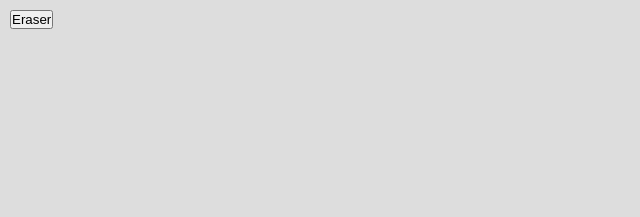
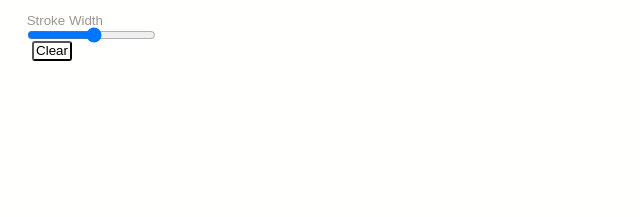
Before and after one commit to sy2729/canvas-draw, a plain HTML site: page index.html in a window 1280 px wide. Shown: the whole page, without its empty margins (0-640 px from the left). Drawn offline with Linux system fonts and the light colour scheme.

Commit message:
/bin/bash: q: command not found

```diff
--- a/index.html
+++ b/index.html
@@ -6,11 +6,46 @@
     <meta http-equiv="X-UA-Compatible" content="ie=edge">
     <title>Canvas Draw</title>
     <link rel="stylesheet" href="./main.css">
+    <style type="text/css">
+        .icon {
+            width: 1em;
+            height: 1em;
+            vertical-align: -0.15em;
+            fill: currentColor;
+            overflow: hidden;
+        }
+    </style>
 </head>
 <body>
 
     <canvas id='canvas'></canvas>
-    <button id='erase'>Eraser</button>
+
+    <ul class="tools">
+        <li>
+            <button id='clearAll'>Clear</button>
+        </li>
+        <li id='erase'>
+            <svg class="icon fn" aria-hidden="true" >
+                <use xlink:href="#icon-eraser"></use>
+            </svg>
+        </li>
+        <li class="active" id='pen'>
+            <svg class="icon fn" aria-hidden="true">
+                <use xlink:href="#icon-pen"></use>
+            </svg>
+        </li>
+        <li>
+            <a href="" id="download">
+                <svg class="icon fn" aria-hidden="true">
+                    <use xlink:href="#icon-download"></use>
+                </svg>
+            </a>
+        </li>
+    </ul>
+
+    <input type="range" , min="1" , max="20" , step="1" id="strokeWidthControl">
+
+
     <script>
 
         setCanvasSizing();
@@ -21,23 +56,42 @@
         }
         var using = false;
         var usingErase = false;
-        ctx.lineWidth = 6;
+        ctx.lineWidth = 4;
         var eraserSize = 10;
         erase.onclick = function() {
-            usingErase = !usingErase;
+            usingErase = true;
+            erase.classList.add('active');
+            pen.classList.remove('active');
+        }
+        clearAll.onclick = function() {
+            ctx.clearRect(0,0,canvas.width, canvas.height)
+        }
+        pen.onclick = function() {
+            usingErase = false;
+            erase.classList.remove('active');
+            pen.classList.add('active');
+        }
+        download.onclick = function() {
+            downloadCanvas(this, canvas, 'test.png')
+        }
+        strokeWidthControl.onchange = function() {
+            console.log(strokeWidthControl.value)
+            ctx.lineWidth = strokeWidthControl.value
         }
 
+
         if(canvas.ontouchstart === null) {
+            //using mobile-----------------------------------
             canvas.ontouchstart = function (m) {
-                var x = m.clientX;
-                var y = m.clientY;
+                var x = m.touches[0].clientX;
+                var y = m.touches[0].clientY;
                 using = true;
                 lastPoint.x = x; lastPoint.y = y;
             }
 
             canvas.ontouchmove = function (m) {
-                var x = m.clientX;
-                var y = m.clientY;
+                var x = m.touches[0].clientX;
+                var y = m.touches[0].clientY;
                 var newPoint = { x: x, y: y };
                 if (using) {
                     if (usingErase) {
@@ -52,12 +106,11 @@
 
             canvas.ontouchend = function (m) {
                 using = false;
-                var x = m.clientX;
-                var y = m.clientY;
             }
 
 
         }else {
+            //using PC-----------------------------------
             canvas.onmousedown = function (m) {
                 var x = m.clientX;
                 var y = m.clientY;
@@ -72,7 +125,7 @@
                 var newPoint = { x: x, y: y };
                 if (using) {
                     if (usingErase) {
-                        clear(newPoint.x, newPoint.y)
+                        clear(newPoint.x, newPoint.y);
                     } else {
                         drawLines(lastPoint.x, lastPoint.y, newPoint.x, newPoint.y);
                     }
@@ -127,7 +180,44 @@
         function clear(x, y) {
             ctx.clearRect(x-eraserSize/2, y-eraserSize/2, eraserSize, eraserSize);
         }
+
+        function drawEraser(x, y) {
+            ctx.beginPath();
+            ctx.lineWidth = 1;
+            ctx.arc(x, y, eraserSize, 0, 2 * Math.PI)
+            ctx.stroke();
+        }
+
+        function downloadCanvas(link, canvasId, filename) {
+            link.href = canvasId.toDataURL();
+            link.download = filename;
+        }
+
+
+
+
+
+
+
+
+
+                        // if(usingErase) {
+                //     var eraser = document.createElement('div');
+                //     eraser.classList = `eraser eraser${eraserNum}`;
+
+                //     document.body.appendChild(eraser);
+                //     eraser.style.top = newPoint.y-5 + 'px';
+                //     eraser.style.left = newPoint.x-5 + 'px';
+                //     eraserNum++;
+                //     var lastEraser = document.getElementsByClassName(`eraser${eraserNum - 1}`)[0];
+                //     console.log(`eraser${eraserNum}`+ ";" + `eraser${eraserNum - 1}`)
+                //     console.log()
+                //     lastEraser.parentNode.removeChild(lastEraser);
+                // }
     </script>
 
+
+
+    <script src="//at.alicdn.com/t/font_603843_537go0t0pma8xgvi.js"></script>
 </body>
 </html>
--- a/main.css
+++ b/main.css
@@ -1,5 +1,6 @@
 #canvas {
-    background-color: #ddd;
+    background-color: #FFFFFD;
+    position: fixed;
 }
 
 * {
@@ -7,12 +8,86 @@
     padding: 0;
 }
 
-#erase {
-    position: fixed;
-    top: 10px;
-    left: 10px;
+ul,ol {
+    list-style: none;
 }
 
-#canvas {
+.fn {
+    /* position: fixed; */
+
+}
+
+
+
+#erase {
+
+}
+
+body {
+    position: relative;
+}
+
+.tools {
+    position: fixed;
+    top: 0.5em;
+    left: 1em;
+    font-size: 2em;
+
+
+}
+
+.tools li {
+    margin: 10px 0;
+    cursor: pointer;
+    transition: all .4s;
+}
+
+.tools li button {
+    width: 40px;
+    height: 20px;
+    cursor: pointer;
+    background: transparent;
+    border-radius: 3px;
+}
+
+.tools li button:hover {
+    background: #222;
+    color: #fff;
+}
+
+.tools li:hover {
+    /* transform: scale(1.2); */
+
+}
+
+li.active {
+    transform: scale(1.2) rotate(-10deg);
+}
+
+
+canvas.using {
+    cursor: none;
+}
+
+/* .eraser {
     position: absolute;
+    border: 1px solid;
+    border-radius: 50%;
+    width: 10px;
+    height: 10px;
+} */
+
+#strokeWidthControl {
+    position: fixed;
+    top: 2em;
+    left: 2em;
+    /* transform-origin: center; */
+    /* transform: rotate(-90deg); */
 }
+
+#strokeWidthControl:after {
+    content: "Stroke Width";
+    position: absolute;
+    top: -1em;
+    left: 0;
+}
```
